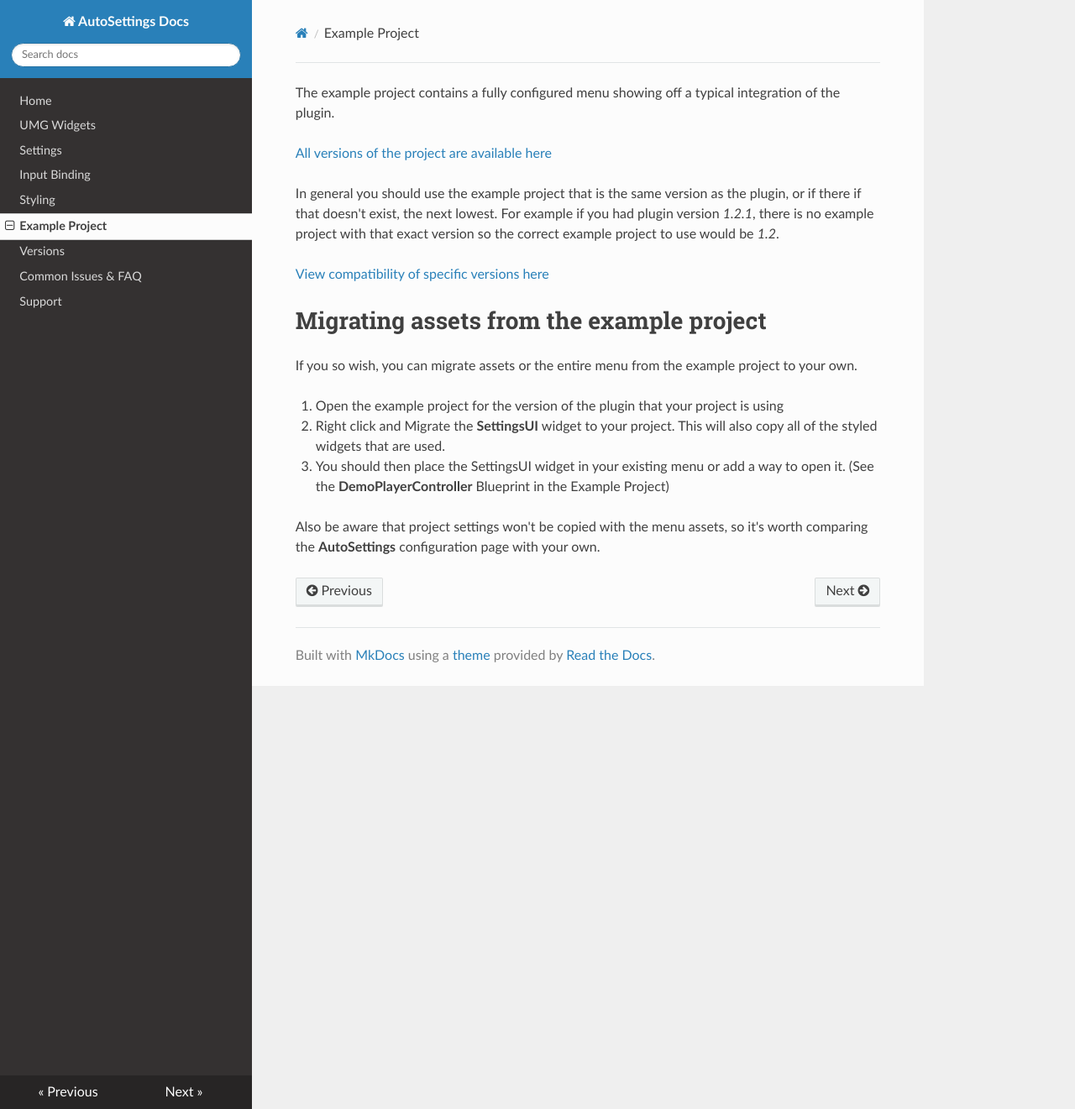
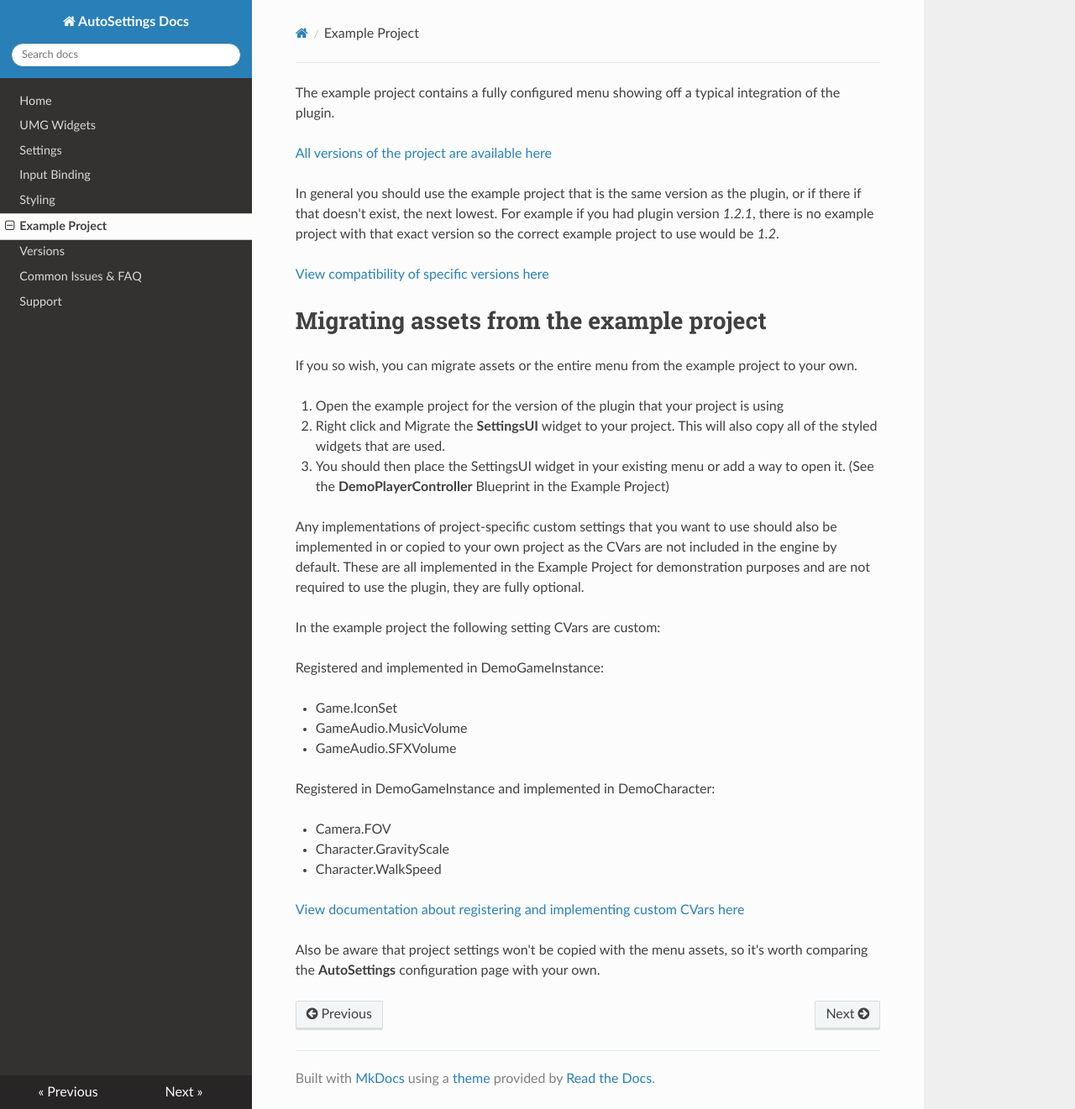
Before and after one commit to Acren/AutoSettings-Docs, an MkDocs documentation site: the page built from docs/example-project.md, in a window 1280 px wide and 1321 px high. Shown: the whole window at 84% size. Built offline with MkDocs 1.6.1, drawn with Linux system fonts in a browser that asks for light colours; nearby versions of some CDN libraries; old or Windows-style settings are respelled for this version of MkDocs.

Commit message:
Add documentation about example project custom CVars

```diff
--- a/docs/example-project.md
+++ b/docs/example-project.md
@@ -15,4 +15,23 @@ If you so wish, you can migrate assets or the entire menu from the example proje
 2. Right click and Migrate the **SettingsUI** widget to your project. This will also copy all of the styled widgets that are used.
 3. You should then place the SettingsUI widget in your existing menu or add a way to open it. (See the **DemoPlayerController** Blueprint in the Example Project)
 
+Any implementations of project-specific custom settings that you want to use should also be implemented in or copied to your own project as the CVars are not included in the engine by default.
+These are all implemented in the Example Project for demonstration purposes and are not required to use the plugin, they are fully optional.
+
+In the example project the following setting CVars are custom:
+
+Registered and implemented in DemoGameInstance:
+
+- Game.IconSet
+- GameAudio.MusicVolume
+- GameAudio.SFXVolume
+
+Registered in DemoGameInstance and implemented in DemoCharacter:
+
+- Camera.FOV
+- Character.GravityScale
+- Character.WalkSpeed
+
+[View documentation about registering and implementing custom CVars here](/settings/#console-variables)
+
 Also be aware that project settings won't be copied with the menu assets, so it's worth comparing the **AutoSettings** configuration page with your own.
```
